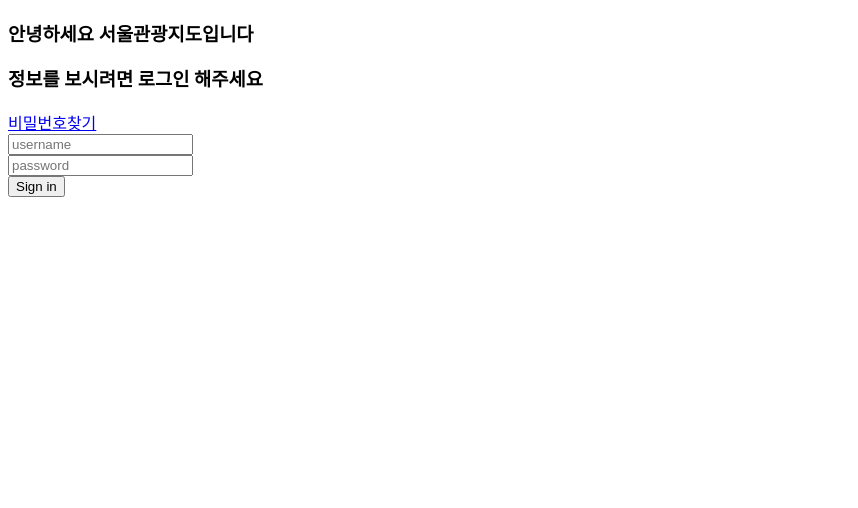
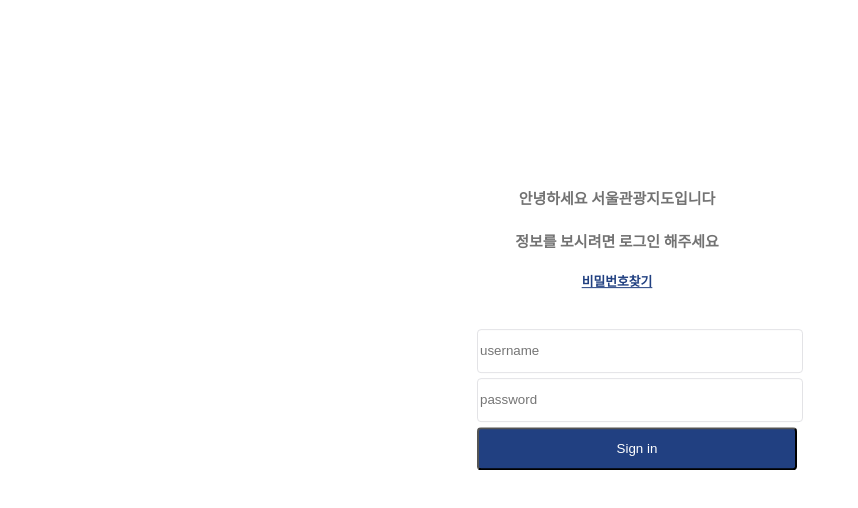
Before and after one commit to SeoulTourist/frontend, a website: page index.html in a window 1280 px wide. Shown: the whole page, without its empty margins (0-858 px from the left). Drawn offline with Linux system fonts and the light colour scheme.

Commit message:
login page design & connet to mypage

```diff
--- /dev/null
+++ b/css/LoginLayout.css
@@ -0,0 +1,62 @@
+.heading {
+  position: relative;
+}
+.logo {
+  margin-left: 4.8rem;
+}
+
+.welcometosignin {
+  width: 17.5rem;
+  height: 8rem;
+  font-family: Lato;
+  font-size: 0.8rem;
+  font-weight: bold;
+  font-stretch: normal;
+  font-style: normal;
+  line-height: 1.85;
+  letter-spacing: normal;
+  text-align: center;
+  color: #727272;
+
+  margin-top: 0.8rem;
+}
+.welcometosignin a {
+  letter-spacing: normal;
+  text-align: center;
+  color: #214081;
+
+  margin-top: 0.8rem;
+}
+.userinput {
+  position: relative;
+  margin-top: 1rem;
+  width: 20rem;
+  height: 2.5rem;
+  border-radius: 0.25rem;
+  border: solid 1px #e3e3e6;
+  background-color: #ffffff;
+}
+.passwordinput {
+  position: relative;
+  margin-top: 0.3rem;
+  width: 20rem;
+  height: 2.5rem;
+  border-radius: 0.25rem;
+  border: solid 1px #e3e3e6;
+  background-color: #ffffff;
+}
+.middleLocation {
+  position: absolute;
+  left: 50%;
+  top: 40%;
+  transform: translate(-50%, -50%);
+}
+
+.SigninButton {
+  margin-top: 0.3rem;
+  width: 20rem;
+  height: 2.7rem;
+  border-radius: 0.25rem;
+  background-color: #214081;
+  color: #ffffff;
+}
--- a/index.html
+++ b/index.html
@@ -4,7 +4,7 @@
     <meta charset="UTF-8" />
     <meta name="viewport" content="width=device-width, initial-scale=1.0" />
     <title>서울관광지도</title>
-    <link rel="stylesheet" href="./src/LoginLayout.css">
+    <link rel="stylesheet" href="./css/LoginLayout.css">
   </head>
 
   <body>
@@ -27,7 +27,7 @@
       />
       <div>
         <Link to="/project">
-          <button class="SigninButton" font-color="#fffffff" onclick="location.href='./src/mypage.html'">
+          <button class="SigninButton" font-color="#fffffff" onclick="location.href='./mypage.html'">
             Sign in
           </button>
         </Link>
```
Also changed, not shown: mypage.html (+1 -1 lines).
